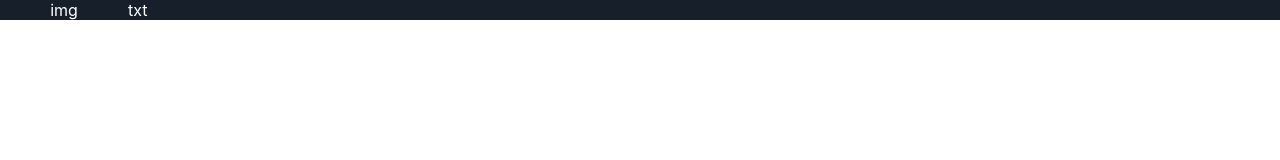
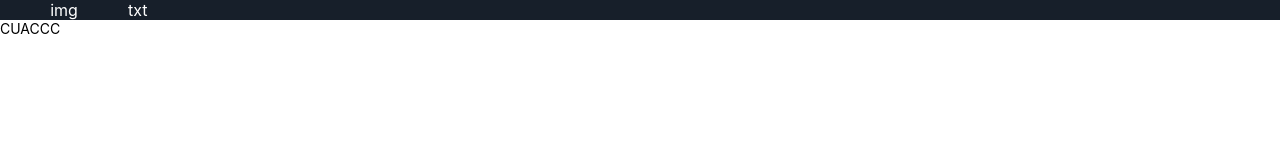
Before and after one commit to FlooCharm/tweet-app, a React (Create React App) app: page / in a window 1280 px wide. Shown: the top 160 px of the page. Built offline with nearby package versions, Linux system fonts and the light colour scheme.

Commit message:
added text component

```diff
--- a/src/App.js
+++ b/src/App.js
@@ -1,12 +1,16 @@
 import React, { Component } from 'react';
 import './App.css';
 import Card from './Card';
+import Text from './Text';
 
 class App extends Component {
 	render() {
 		return (
 			<div>
 				<Card />
+				<Text
+					text='CUACCC'
+				/>
 			</div>
 		);
 	}
--- /dev/null
+++ b/src/Text/Text.css
@@ -0,0 +1,9 @@
+.blue { color: #4594da; }
+.white { color: white; }
+.grey { color: #10171e; }
+
+.bold { font-weight: bold; }
+
+.body { font-size: 14px; }
+.big { font-size: 16px; }
+.small { font-size: 12px; }
--- /dev/null
+++ b/src/Text/Text.js
@@ -0,0 +1,15 @@
+import React, { Component } from 'react';
+import './Text.css';
+
+class Text extends Component {
+	render() {
+		let classes = `${this.props.color} ${this.props.weight} ${this.props.size || 'body'}`
+		return (
+			<div className={classes}>
+				{this.props.text}
+			</div>
+		);
+	}
+}
+
+export default Text;
--- /dev/null
+++ b/src/Text/index.js
@@ -0,0 +1,3 @@
+import Text from './Text';
+
+export default Text;
```
